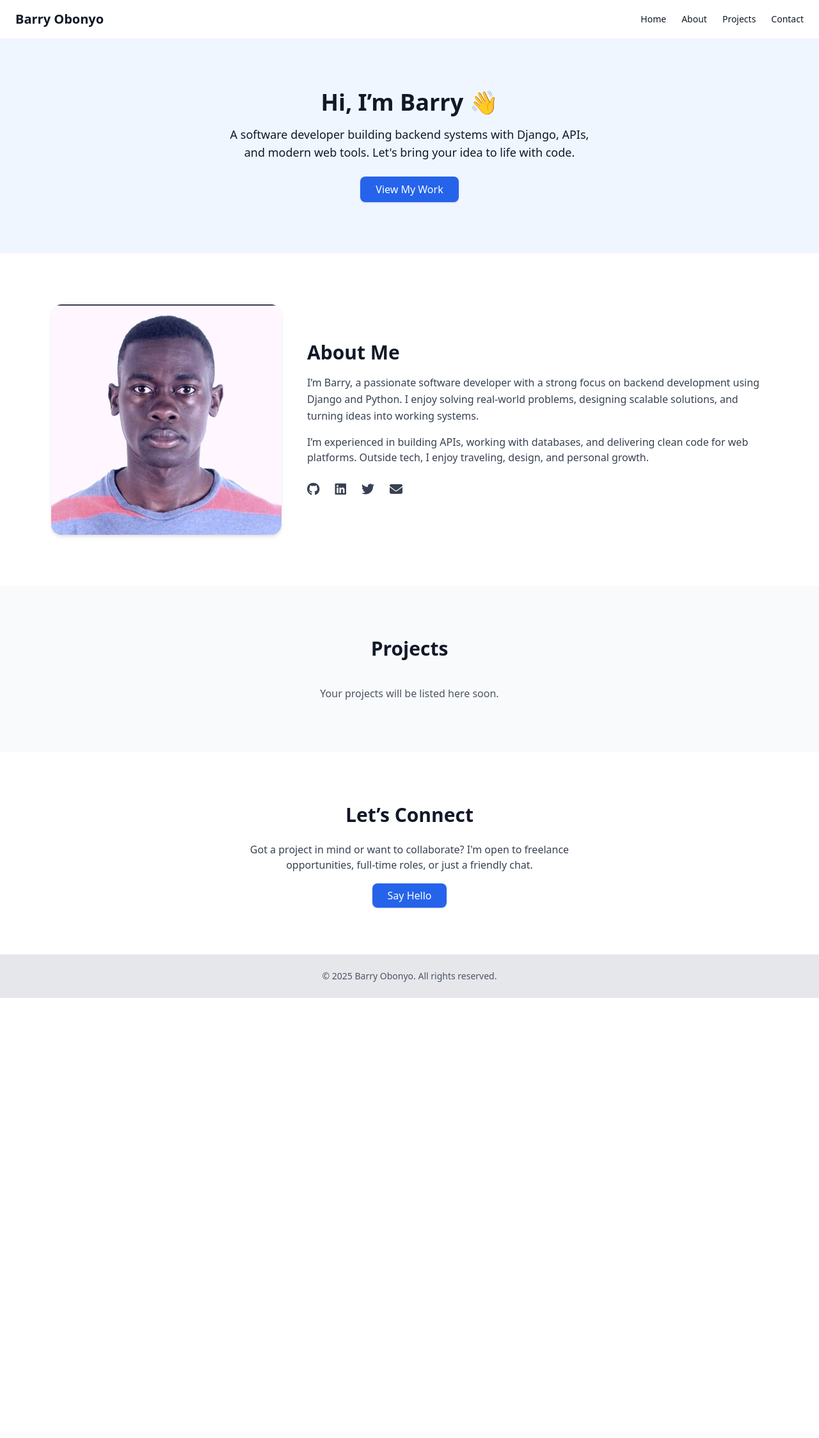
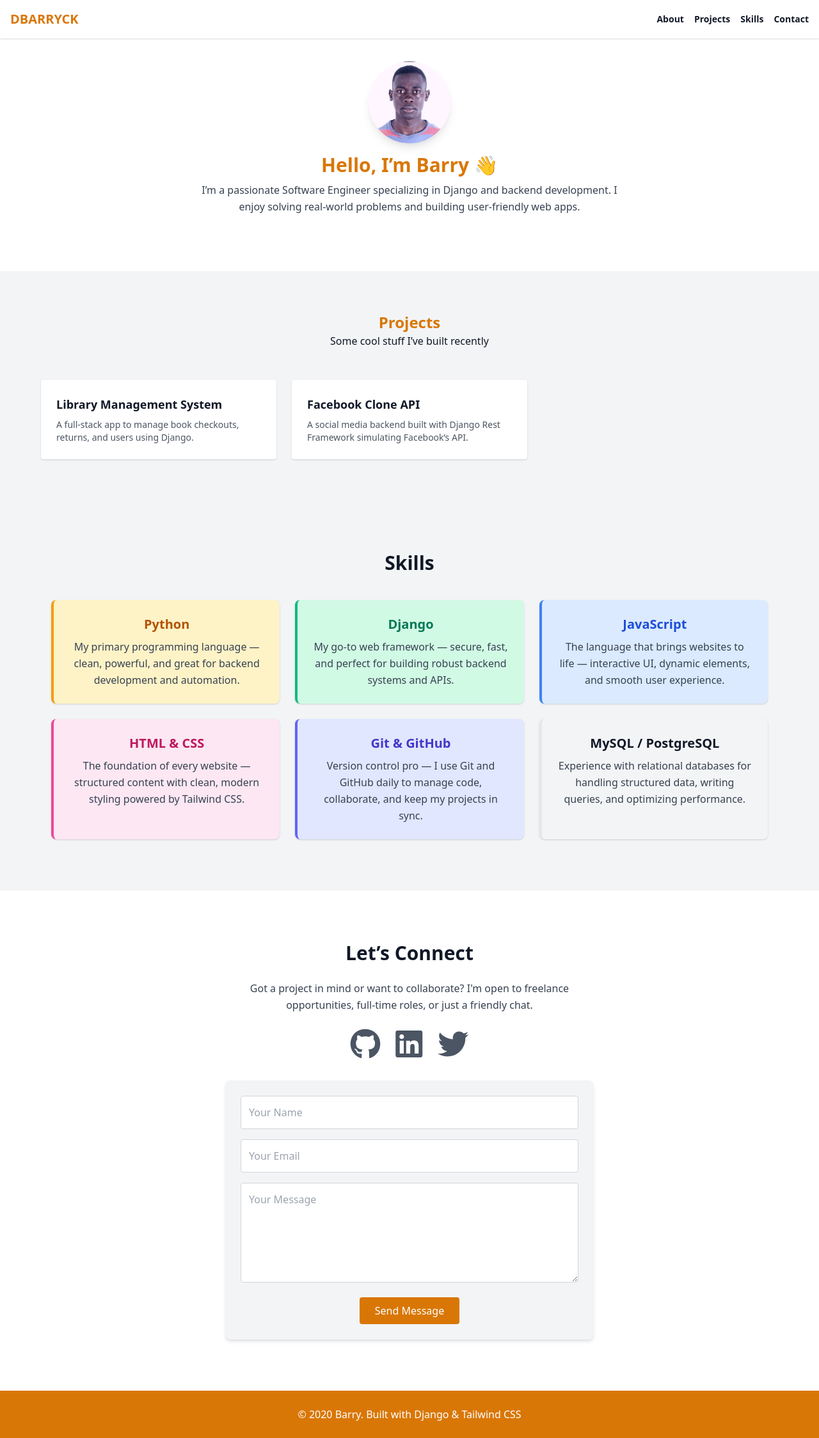
Before and after one commit to Barry-owino/my_portfolio_website, a Django app: template portfolio/main_app/templates/main_app/base.html in a window 1280 px wide. Shown: the whole page at 64% size. Before the commit the page ends 1560 px from the top, so only its background shows below. Run offline with Django 5.2, Linux system fonts and the light colour scheme; the template is opened without the code that fills it: most values are stand-ins (such as "Sample title", 1, 10 or a date in 2020).

Commit message:
added and updated the skill sections on the base.html

```diff
--- a/portfolio/main_app/templates/main_app/base.html
+++ b/portfolio/main_app/templates/main_app/base.html
@@ -4,101 +4,153 @@
 <head>
     <meta charset="UTF-8" />
     <meta name="viewport" content="width=device-width, initial-scale=1.0" />
-  <title>Barry Obonyo | Software Developer</title>
+    <title>Barry | Software Developer</title>
+
+    <link rel="stylesheet" href="https://cdnjs.cloudflare.com/ajax/libs/font-awesome/6.5.0/css/all.min.css">
+
+
     <link href="https://cdn.jsdelivr.net/npm/tailwindcss@2.2.19/dist/tailwind.min.css" rel="stylesheet">
-  <link
-    rel="stylesheet"
-    href="https://cdnjs.cloudflare.com/ajax/libs/font-awesome/6.4.0/css/all.min.css"
-  />
 </head>
-<body class="bg-gray-100 text-gray-900">
+<body class="bg-gray-100 text-gray-900 font-sans leading-relaxed">
 
     <!-- Navbar -->
-  <nav class="bg-white shadow-md">
-    <div class="container mx-auto px-6 py-4 flex justify-between items-center">
-      <h1 class="text-xl font-bold">Barry Obonyo</h1>
-      <ul class="flex space-x-6 text-sm font-medium">
-        <li><a href="#home" class="hover:text-blue-600">Home</a></li>
-        <li><a href="#about" class="hover:text-blue-600">About</a></li>
-        <li><a href="#projects" class="hover:text-blue-600">Projects</a></li>
-        <li><a href="#contact" class="hover:text-blue-600">Contact</a></li>
+    <nav class="bg-white shadow fixed top-0 w-full z-10">
+        <div class="max-w-7xl mx-auto px-4 py-4 flex justify-between items-center">
+            <h1 class="text-xl font-bold text-yellow-600">DBARRYCK</h1>
+            <ul class="flex space-x-4 text-sm font-semibold">
+                <li><a href="#about" class="hover:text-yellow-600">About</a></li>
+                <li><a href="#projects" class="hover:text-yellow-600">Projects</a></li>
+                <li><a href="#skills" class="hover:text-yellow-600">Skills</a></li>
+                <li><a href="#contact" class="hover:text-yellow-600">Contact</a></li>
             </ul>
         </div>
     </nav>
 
-  <!-- Hero Section -->
-  <section id="home" class="py-20 bg-blue-50">
-    <div class="container mx-auto px-6 text-center">
-      <h2 class="text-4xl font-bold mb-4">Hi, I’m Barry 👋</h2>
-      <p class="text-lg max-w-xl mx-auto">
-        A software developer building backend systems with Django, APIs, and modern web tools. Let's bring your idea to life with code.
+    <!-- About Section -->
+    <section id="about" class="pt-24 px-4 py-12 bg-white text-center">
+        <img src="{% static 'main_app/images/barry.jpg' %}" alt="Barry" class="mx-auto w-32 h-32 rounded-full shadow-lg mb-4">
+        <h2 class="text-3xl font-bold text-yellow-600 mb-2">Hello, I’m Barry 👋</h2>
+        <p class="max-w-2xl mx-auto text-gray-700">
+            I’m a passionate Software Engineer specializing in Django and backend development. I enjoy solving real-world problems and building user-friendly web apps.
         </p>
-      <a href="#projects" class="mt-6 inline-block bg-blue-600 text-white px-6 py-2 rounded-lg shadow hover:bg-blue-700">
-        View My Work
+        <div class="flex justify-center mt-4 space-x-4 text-2xl text-yellow-600">
+            <a href="https://github.com/yourusername" target="_blank" class="hover:text-gray-800">
+                <svg class="w-6 h-6" fill="currentColor" viewBox="0 0 24 24"><path d="..."/></svg>
             </a>
+            <a href="https://linkedin.com/in/yourprofile" target="_blank" class="hover:text-gray-800">
+                <svg class="w-6 h-6" fill="currentColor" viewBox="0 0 24 24"><path d="..."/></svg>
+            </a>
+            <!-- Add more icons if needed -->
         </div>
     </section>
 
-  <!-- About Section -->
-  <section id="about" class="py-20 bg-white">
-    <div class="container mx-auto flex flex-col md:flex-row items-center gap-10 px-4 max-w-6xl">
-
-      <!-- Profile Image -->
-      <div class="w-full md:w-1/3">
-        <img src="{% static 'main_app/images/barry.jpg' %}" alt="Barry Obonyo" class="rounded-2xl shadow-md w-full object-cover">
+    <!-- Projects Section -->
+    <section id="projects" class="bg-gray-100 px-4 py-16">
+        <div class="text-center mb-12">
+            <h2 class="text-2xl font-bold text-yellow-600">Projects</h2>
+            <p>Some cool stuff I’ve built recently</p>
         </div>
-
-      <!-- Text Content -->
-      <div class="w-full md:w-2/3 text-center md:text-left">
-        <h3 class="text-3xl font-semibold mb-4">About Me</h3>
-        <p class="text-gray-700 leading-relaxed mb-4">
-          I’m Barry, a passionate software developer with a strong focus on backend development using Django and Python.
-          I enjoy solving real-world problems, designing scalable solutions, and turning ideas into working systems.
-        </p>
-        <p class="text-gray-700 mb-6">
-          I’m experienced in building APIs, working with databases, and delivering clean code for web platforms.
-          Outside tech, I enjoy traveling, design, and personal growth.
-        </p>
-
-        <!-- Social Links -->
-        <div class="flex justify-center md:justify-start space-x-6 text-gray-700 text-xl">
-          <a href="https://github.com/yourusername" target="_blank" class="hover:text-black">
-            <i class="fab fa-github"></i>
-          </a>
-          <a href="https://linkedin.com/in/yourusername" target="_blank" class="hover:text-blue-600">
-            <i class="fab fa-linkedin"></i>
-          </a>
-          <a href="https://twitter.com/yourusername" target="_blank" class="hover:text-blue-400">
-            <i class="fab fa-twitter"></i>
-          </a>
-          <a href="mailto:youremail@example.com" class="hover:text-yellow-600">
-            <i class="fas fa-envelope"></i>
-          </a>
+        <div class="grid gap-6 sm:grid-cols-2 lg:grid-cols-3 max-w-6xl mx-auto">
+            <div class="bg-white p-6 rounded shadow">
+                <h3 class="text-lg font-semibold mb-2">Library Management System</h3>
+                <p class="text-sm text-gray-600">A full-stack app to manage book checkouts, returns, and users using Django.</p>
             </div>
+            <div class="bg-white p-6 rounded shadow">
+                <h3 class="text-lg font-semibold mb-2">Facebook Clone API</h3>
+                <p class="text-sm text-gray-600">A social media backend built with Django Rest Framework simulating Facebook’s API.</p>
             </div>
+            <!-- Add more project cards -->
         </div>
     </section>
 
-  <!-- Placeholder for Projects -->
-  <section id="projects" class="py-20 bg-gray-50 text-center">
-    <h3 class="text-3xl font-bold mb-10">Projects</h3>
-    <p class="text-gray-600">Your projects will be listed here soon.</p>
+
+    <!-- Skills Section -->
+<section id="skills" class="py-20 bg-gray-100 text-center">
+  <h3 class="text-3xl font-bold mb-10">Skills</h3>
+  <div class="grid grid-cols-1 md:grid-cols-2 lg:grid-cols-3 gap-6 max-w-6xl mx-auto px-4">
+
+    <!-- Skill Card: Python -->
+    <div class="bg-yellow-100 border-l-4 border-yellow-500 p-6 rounded-lg shadow">
+      <h4 class="text-xl font-semibold text-yellow-700 mb-2">Python</h4>
+      <p class="text-gray-700">My primary programming language — clean, powerful, and great for backend development and automation.</p>
+    </div>
+
+    <!-- Skill Card: Django -->
+    <div class="bg-green-100 border-l-4 border-green-500 p-6 rounded-lg shadow">
+      <h4 class="text-xl font-semibold text-green-700 mb-2">Django</h4>
+      <p class="text-gray-700">My go-to web framework — secure, fast, and perfect for building robust backend systems and APIs.</p>
+    </div>
+
+    <!-- Skill Card: JavaScript -->
+    <div class="bg-blue-100 border-l-4 border-blue-500 p-6 rounded-lg shadow">
+      <h4 class="text-xl font-semibold text-blue-700 mb-2">JavaScript</h4>
+      <p class="text-gray-700">The language that brings websites to life — interactive UI, dynamic elements, and smooth user experience.</p>
+    </div>
+
+    <!-- Skill Card: HTML & CSS -->
+    <div class="bg-pink-100 border-l-4 border-pink-500 p-6 rounded-lg shadow">
+      <h4 class="text-xl font-semibold text-pink-700 mb-2">HTML & CSS</h4>
+      <p class="text-gray-700">The foundation of every website — structured content with clean, modern styling powered by Tailwind CSS.</p>
+    </div>
+
+    <!-- Skill Card: Git & GitHub -->
+    <div class="bg-indigo-100 border-l-4 border-indigo-500 p-6 rounded-lg shadow">
+      <h4 class="text-xl font-semibold text-indigo-700 mb-2">Git & GitHub</h4>
+      <p class="text-gray-700">Version control pro — I use Git and GitHub daily to manage code, collaborate, and keep my projects in sync.</p>
+    </div>
+
+    <!-- Skill Card: MySQL/PostgreSQL -->
+    <div class="bg-teal-100 border-l-4 border-teal-500 p-6 rounded-lg shadow">
+      <h4 class="text-xl font-semibold text-teal-700 mb-2">MySQL / PostgreSQL</h4>
+      <p class="text-gray-700">Experience with relational databases for handling structured data, writing queries, and optimizing performance.</p>
+    </div>
+
+  </div>
 </section>
 
+
+    <!-- Contact Section -->
     <!-- Contact Section -->
 <section id="contact" class="py-20 bg-white text-center">
   <h3 class="text-3xl font-bold mb-6">Let’s Connect</h3>
   <p class="text-gray-700 max-w-xl mx-auto mb-6">
     Got a project in mind or want to collaborate? I'm open to freelance opportunities, full-time roles, or just a friendly chat.
   </p>
-    <a href="mailto:youremail@example.com" class="bg-blue-600 text-white px-6 py-2 rounded-lg shadow hover:bg-blue-700">
-      Say Hello
+
+  <!-- Social Media Icons -->
+  <div class="flex justify-center space-x-6 mb-8 text-gray-600 text-2xl">
+    <a href="https://github.com/yourusername" target="_blank" class="hover:text-yellow-600">
+      <i class="fab fa-github fa-2x"></i>
     </a>
+    <a href="https://linkedin.com/in/yourprofile" target="_blank" class="hover:text-yellow-600">
+      <i class="fab fa-linkedin fa-2x"></i>
+    </a>
+    <a href="https://twitter.com/yourusername" target="_blank" class="hover:text-yellow-600">
+      <i class="fab fa-twitter fa-2x"></i>
+    </a>
+  </div>
+
+  <!-- Contact Form -->
+  <form action="#" method="POST" class="max-w-xl mx-auto bg-gray-100 p-6 rounded-lg shadow-md">
+    <div class="mb-4">
+      <input type="text" name="name" placeholder="Your Name" required class="w-full p-3 rounded border border-gray-300 focus:outline-none focus:ring-2 focus:ring-yellow-500">
+    </div>
+    <div class="mb-4">
+      <input type="email" name="email" placeholder="Your Email" required class="w-full p-3 rounded border border-gray-300 focus:outline-none focus:ring-2 focus:ring-yellow-500">
+    </div>
+    <div class="mb-4">
+      <textarea name="message" rows="5" placeholder="Your Message" required class="w-full p-3 rounded border border-gray-300 focus:outline-none focus:ring-2 focus:ring-yellow-500"></textarea>
+    </div>
+    <button type="submit" class="bg-yellow-600 text-white px-6 py-2 rounded hover:bg-yellow-700 transition">
+      Send Message
+    </button>
+  </form>
 </section>
 
+
     <!-- Footer -->
-  <footer class="bg-gray-200 py-6 text-center text-sm text-gray-600">
-    © 2025 Barry Obonyo. All rights reserved.
+    <footer class="bg-yellow-600 text-white text-center py-6">
+        <p>&copy; {{ now.year }} Barry. Built with Django & Tailwind CSS</p>
     </footer>
 
 </body>
```
Lines whose indentation alone changed are shown as unchanged.
